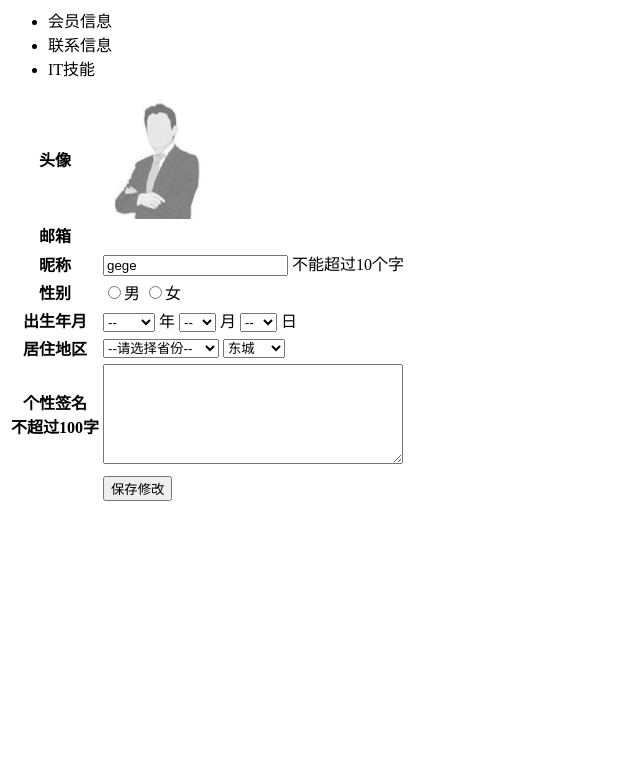
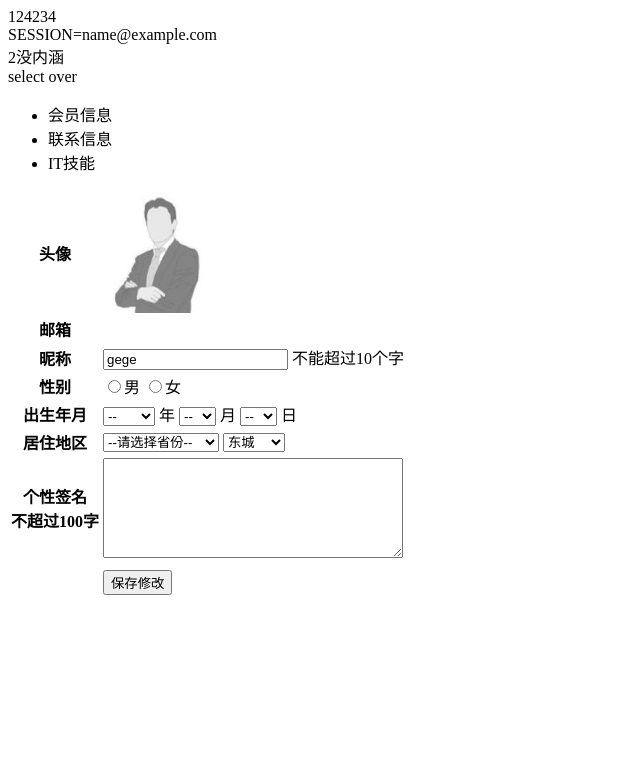
Before and after one commit to ljz/Hacker_Known, a PHP site: page /profile.php in a window 1280 px wide. Shown: the top 783 px of the page, without its empty margins (0-640 px from the left). Run offline with PHP 8.4, Linux system fonts and the light colour scheme; the visitor is signed in with stand-in values (Sample User, id 1); data comes from the database, SQL or seed files in the repository; some libraries are stand-ins or nearby versions.

Commit message:
对资料的多表查询查询成功了

```diff
--- a/profile.php
+++ b/profile.php
@@ -1,3 +1,18 @@
+
+<?
+echo "124234";
+include "sql_function.php";
+$mysql_function = new sql_function;
+session_start();
+if($_SESSION["EMAIL"])
+{
+echo "<br/>SESSION=".$_SESSION["EMAIL"];
+$mysql_function->select_all($_SESSION["EMAIL"]);
+echo "<br/>select over";
+}
+?>
+
+
 <html xmlns="http://www.w3.org/1999/xhtml">
 <head>
 <title>完善个人资料</title>
--- a/regist_func.php
+++ b/regist_func.php
@@ -12,7 +12,7 @@
  {
 	 if($mysql_function->registion($_POST["email"],$_POST["nickname"],md5($_POST["password1"]),$_POST["password2"],$_POST["gender"],$_POST["proince"]) )
 	{
-		$uid=$mysql_function->;
+	//	$uid=$mysql_function->;
 /*
 		 $con = mysql_connect("localhost","root","1qaz2wsx");
                 if (!$con)
--- a/sql_function.php
+++ b/sql_function.php
@@ -42,29 +42,90 @@
 			}
 		}
 	}
-// 查找函数
 
 
-/* function selection($db ,$table,$query)
-        {
+//查询用户的详情
 
-                $password = md5($password);
-                $con = $this->getDatabaseHandle();
-                mysql_select_db($db, $con);
-               // $result = mysql_query("SELECT Password  FROM  HK_User_Info where NickName = '".$nickname."' ",$con);
-               $result = mysql_query($query);
-		 while($row = mysql_fetch_array($result))
-                {
+public function select_all($email)
+{
+$con = $this->getDatabaseHandle();
+mysql_select_db("Hacker_Known",$con);
+mysql_query("set names 'GBK'");
+$result = mysql_query("SELECT HK_User_Info.UID as Info_UID,  HK_User_Info.Photo as Info_Photo, HK_User_Info.NickName as Info_NickName, HK_User_Info.Email as Info_Email, HK_User_Info.Sex as Info_Sex, HK_User_Info.Birthday as Info_Birthday, HK_User_Info.Area as Info_Area, HK_User_Info.Signature as Info_Signature, HK_User_Job.Job_State  as Job_JobState, HK_User_Job.Work_Years as Job_workyear, HK_User_Job.Company as Job_Company, HK_User_Job.Job_Title as Job_JobTitle,HK_User_Cont.Email as Cont_Email,HK_User_Cont.Phone as Cont_Phone,HK_User_Cont.QQ as Cont_QQ,HK_User_Cont.Website as Cont_Website,HK_User_Point.Point as Point_Point,HK_User_Tech.Tech_Sector as Tech_Tech_Sector,HK_User_Tech.Special_Sector as Tech_Special_Sector    FROM  HK_User_Info ,HK_User_Job ,HK_User_Point,HK_User_Tech ,HK_User_Cont where  HK_User_Info.Email = '".$_SESSION["EMAIL"]."' and  HK_User_Info.UID = HK_User_Job.UID  and HK_User_Info.UID = HK_User_Point.UID and  HK_User_Info.UID = HK_User_Tech.UID and HK_User_Info.UID = HK_User_Cont.UID");// ,HK_User_Job where  HK_User_Info.Email = '".$_SESSION["EMAIL"]."'");// and HK_User_Job.UID = HK_User_Info"); // HK_User_Cont ,HK_User_Point,HK_User_Tech , HK_User_Job   where HK_User_Info.Email = '".$email."' and HK_User_Cont.UID = HK_User_Info.UID and  HK_User_Point.UID = HK_User_Info.UID and HK_User_Tech.UID = HK_User_Info.UID and HK_User_Job.UID = HK_User_Info.UID ",$con);
+echo "<br/>2";
+if(mysql_num_rows($result))
+{
+echo "有内容";
+echo $row["Info_UID"].$row["Info_Phone"].$row["INfo_NickName"];
+echo $row["Password"];
+}
+else
+{
+echo "没内涵";
+}
+
+while($row = mysql_fetch_array($result))
+{
+echo "ID=".$uid = $row["Info_UID"];
+echo "Photo==".$row["Info_Photo"];
+//echo "Password= ".$row["Password"];
+}
+
+}
+/*
+
+echo "ID=".$uid = $row["HK_User_Inof.UID"];
+echo "<br/>Photo = ".$row["HK_User_Inof.Photo"];
+echo "<br/>Nickname=".$row["HK_User_Inof.NickName"];
+echo "<br/>Email = ".$row["HK_User_Inof.Email"];
+
+echo "<br/>Sex = ".$row["HK_User_Inof.Sex"];
+
+echo "<br/>Jobstat = ".$row["HK_User_Job.Job_State"];
+
+/*
+echo "<br/>Email = ".$row["HK_User_Inof.Email"];
+
+echo "<br/>Email = ".$row["HK_User_Inof.Email"];
+
+echo "<br/>Email = ".$row["HK_User_Inof.Email"];
+
+echo "<br/>Email = ".$row["HK_User_Inof.Email"];
+
+echo "<br/>Email = ".$row["HK_User_Inof.Email"];
+
+echo "<br/>Email = ".$row["HK_User_Inof.Email"];
+
+echo "<br/>Email = ".$row["HK_User_Inof.Email"];
+
+echo "<br/>Email = ".$row["HK_User_Inof.Email"];
+
+echo "<br/>Email = ".$row["HK_User_Inof.Email"];
+
+echo "<br/>Email = ".$row["HK_User_Inof.Email"];
+
+echo "<br/>Email = ".$row["HK_User_Inof.Email"];
+
+echo "<br/>Email = ".$row["HK_User_Inof.Email"];
+
+echo "<br/>Email = ".$row["HK_User_Inof.Email"];
+*/
+
+//}
+/*
+$result_Job = mysql_query("SELECT * FROM HK_User_Job where UID = $uid",$con);
+while($row_Job = mysql_fetch_array($result_Job))
+{
+}
+*/
+//}
 
 
 
 
 
 
-                }
-        }
 
-*/
 
 
 	//注册函数，传惨依次为邮箱，密码，密码,成功返回1，否则返回0.
```
